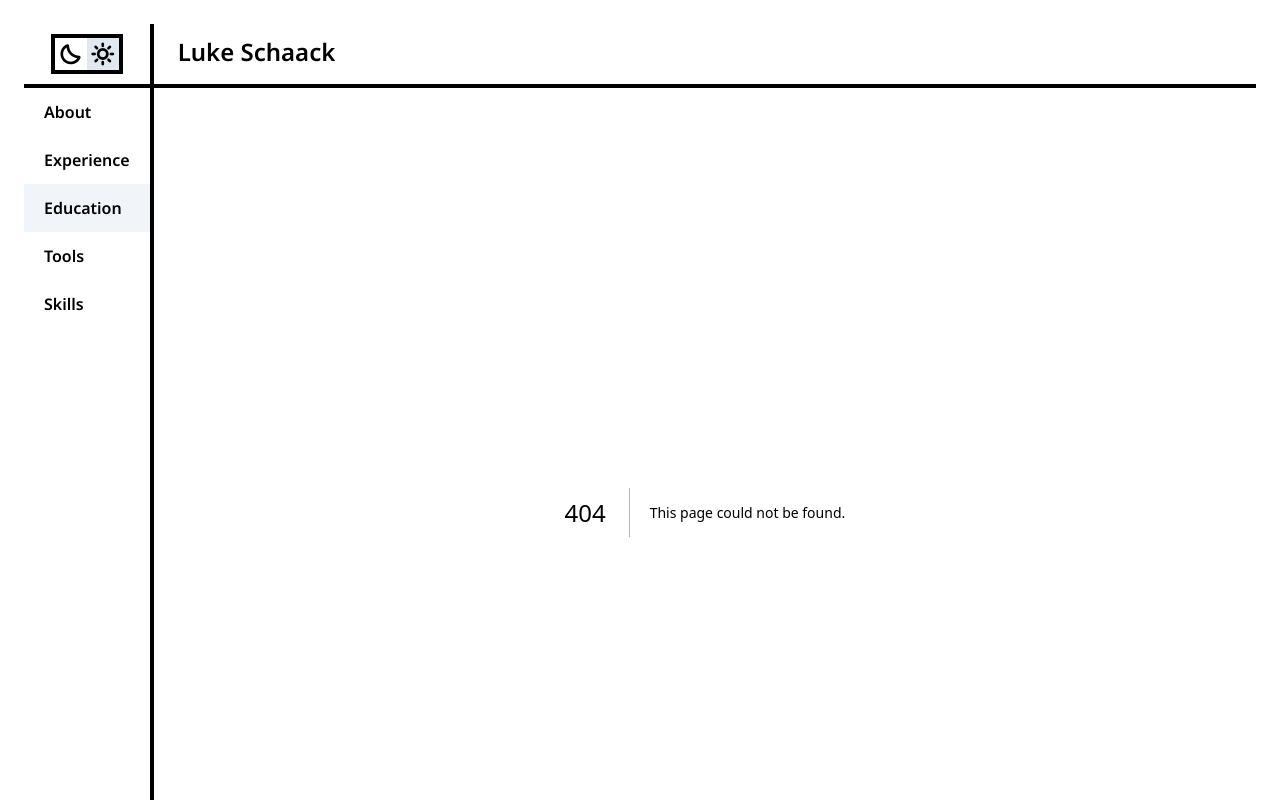
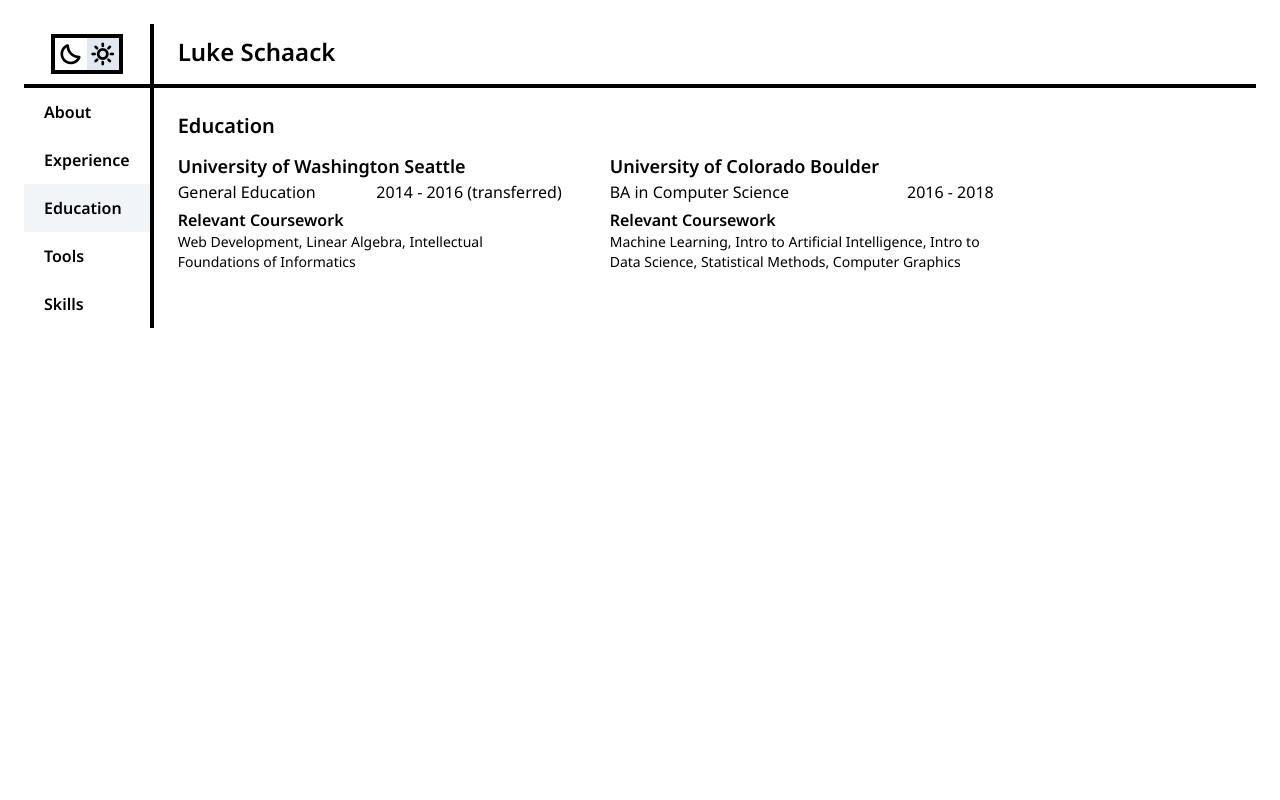
Before and after one commit to lschaack/interactive-resume, a Next.js app: page /education in a window 1280 px wide. Before the commit this address had no page. Shown: the top 800 px of the page. Built offline with nearby package versions, Linux system fonts and the light colour scheme.

Commit message:
add some content

```diff
--- a/app/components/ModePicker.tsx
+++ b/app/components/ModePicker.tsx
@@ -8,6 +8,8 @@
   return element?.classList.contains('light') || !element?.classList.contains('dark');
 }
 
+// TODO: make this more reusable as a demo even though I won't need to reuse it
+// TODO: persist mode in localStorage so it doesn't change on a full-page rerender (like 404)
 export const ModePicker = ({ className }: { className?: string }) => {
   const wrapperElement = useRef<HTMLDivElement>(null);
 
--- /dev/null
+++ b/app/education/page.tsx
@@ -0,0 +1,64 @@
+import { FC } from "react";
+
+type EducationItemProps = {
+  school: string;
+  major: string;
+  timeline: string;
+  relevantCoursework: string[];
+}
+const EducationItem: FC<EducationItemProps> = ({
+  school,
+  major,
+  timeline,
+  relevantCoursework,
+}) => {
+  return (
+    <li className="max-w-sm flex flex-col gap-1">
+      <div>
+        <h3 className="text-lg">{school}</h3>
+        <div className="font-normal flex justify-between gap-6">
+          <p>{major}</p>
+          <p>{timeline}</p>
+        </div>
+      </div>
+      <div>
+        <h4>Relevant Coursework</h4>
+        <p className="font-normal text-sm">{relevantCoursework.join(', ')}</p>
+      </div>
+    </li>
+  );
+}
+
+export default function Education() {
+  return (
+    <div className="flex flex-col gap-y-3">
+      <h2 className="text-xl">
+        Education
+      </h2>
+      <ul className="flex flex-wrap gap-x-12 gap-y-6">
+        <EducationItem
+          school="University of Washington Seattle"
+          major="General Education"
+          timeline="2014 - 2016 (transferred)"
+          relevantCoursework={[
+            "Web Development",
+            "Linear Algebra",
+            "Intellectual Foundations of Informatics",
+          ]}
+        />
+        <EducationItem
+          school="University of Colorado Boulder"
+          major="BA in Computer Science"
+          timeline="2016 - 2018"
+          relevantCoursework={[
+            "Machine Learning",
+            "Intro to Artificial Intelligence",
+            "Intro to Data Science",
+            "Statistical Methods",
+            "Computer Graphics",
+          ]}
+        />
+      </ul>
+    </div>
+  );
+}
--- /dev/null
+++ b/app/experience/page.tsx
@@ -0,0 +1,55 @@
+import Image from "next/image";
+import { FC, ReactNode } from "react";
+
+type ExperienceItemProps = {
+  title: string;
+  timeline: string;
+  children?: ReactNode;
+}
+const ExperienceItem: FC<ExperienceItemProps> = ({ title, timeline, children }) => {
+  return (
+    <li className="flex flex-col gap-y-1 max-w-lg">
+      <div>
+        <h3 className="text-lg font-bold">{title}</h3>
+        <p>{timeline}</p>
+      </div>
+      <div className="flex flex-col gap-3 font-normal">
+        {children}
+      </div>
+    </li>
+  );
+}
+
+export default function Experience() {
+  return (
+    <div className="flex flex-col gap-y-3">
+      <h2 className="text-xl">
+        Experience
+      </h2>
+      <ol className="flex flex-wrap gap-x-24 gap-y-6">
+        <ExperienceItem title="Software Engineer - Clover" timeline="November 2018 - Present">
+          <p>
+            Took responsibility for the maintenance and development of the help center, reworking the search indexing process, content model, and validation to accomodate the challenges of context-sensitive help
+          </p>
+          <p>
+            Helped migrate a legacy application to leverage newer React infrastructure
+          </p>
+          <p>
+            Worked with a challenging API using in-progress documentation to create a merchant support chat application, reducing call volume and improving the quality of future support calls
+          </p>
+        </ExperienceItem>
+        <ExperienceItem title="Internship - Focus Point Capital" timeline="March - August 2018">
+          <p>
+            Developed a financial model for investment based on market data using the NumPy and Pandas libraries in a Jupyter Notebook
+          </p>
+          <p>
+            Tailored model’s function based on supervisor feedback, adding and editing features as requested
+          </p>
+          <p>
+            Produced detailed documentation for the use and expansion of the above model
+          </p>
+        </ExperienceItem>
+      </ol>
+    </div>
+  );
+}
--- a/app/layout.tsx
+++ b/app/layout.tsx
@@ -13,7 +13,8 @@
   subsets: ['latin'],
   display: 'swap',
   variable: '--font-noto-sans',
-  weight: '600'
+  // TODO: get rid of unused font weights
+  weight: ['100', '200', '300', '400', '500', '600', '700', '800', '900'],
 });
 
 // https://github.com/vercel/next.js/discussions/42881#discussioncomment-5952355
@@ -23,7 +24,7 @@
   src: '../node_modules/material-symbols/material-symbols-rounded.woff2',
   display: 'block',
   weight: '600',
-})
+});
 
 export const metadata: Metadata = {
   title: "Luke Schaack Interactive Resume",
@@ -36,7 +37,7 @@
   children: React.ReactNode;
 }>) {
   return (
-    <html lang="en" className={`${materialSymbols.variable} transition-colors`}>
+    <html lang="en" className={`${materialSymbols.variable} transition-colors font-semibold`}>
       <body className={clsx(
         noto_sans.className,
         'bg-background text-foreground',
```
